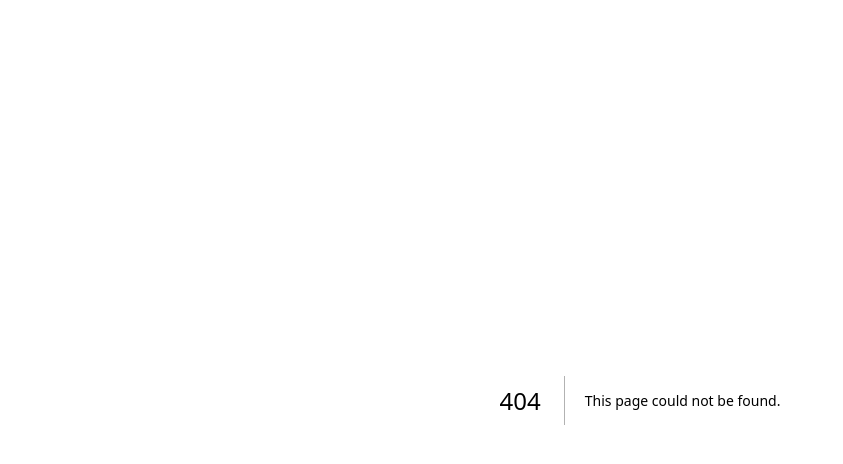
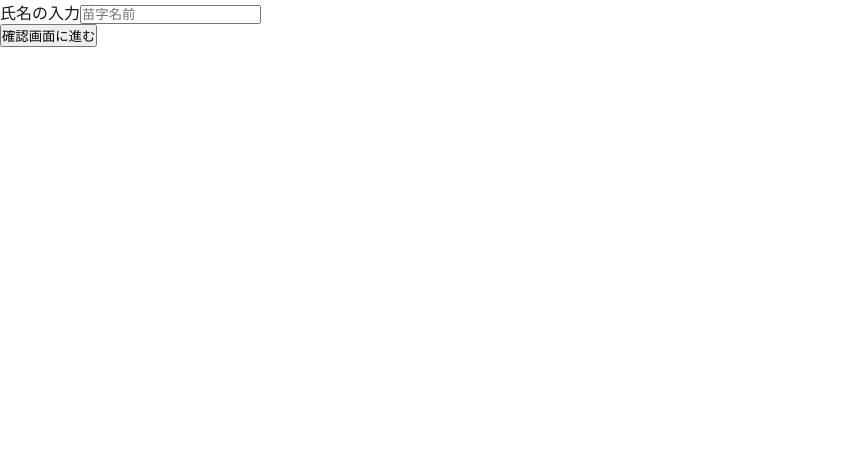
Before and after one commit to manami-koga/seat-flows, a Next.js app: page /EntryForm in a window 1280 px wide. Before the commit this address had no page. Shown: the top 464 px of the page, without its empty margins (0-843 px from the left). Built offline with nearby package versions, Linux system fonts and the light colour scheme.

Commit message:
申し込みの流れの作成

```diff
--- /dev/null
+++ b/src/components/entry/EntryForm.tsx
@@ -0,0 +1,21 @@
+import { useRouter } from "next/router";
+
+//申し込み入力画面
+const EntryForm=()=>{
+    const router=useRouter();
+    const goToEntryCheck=()=>{
+       router.push("/EntryCheck");
+    }
+    return(
+        <>
+        <label>氏名の入力
+        <input placeholder="苗字名前"></input>
+        </label>
+        <div>
+        <button onClick={goToEntryCheck}>確認画面に進む</button>
+        </div>
+        </>
+    )
+}
+
+export default EntryForm;
--- /dev/null
+++ b/src/pages/EntryCheck/index.tsx
@@ -0,0 +1,6 @@
+import EntryCheck from "@/components/entry/EntryCheck";
+
+function Page() {
+  return <EntryCheck/>;
+}
+export default Page;
--- /dev/null
+++ b/src/pages/EntryComp/index.tsx
@@ -0,0 +1,6 @@
+import EntryComp from "@/components/entry/EntryCopm";
+
+function Page() {
+  return <EntryComp/>;
+}
+export default Page;
--- /dev/null
+++ b/src/pages/EntryForm/index.tsx
@@ -0,0 +1,6 @@
+import EntryForm from "@/components/entry/EntryForm";
+
+function Page() {
+  return <EntryForm/>;
+}
+export default Page;
```
Also changed, not shown: src/components/entry/EntryCheck.tsx (added, +15 -0 lines), src/components/entry/EntryCopm.tsx (added, +8 -0 lines).
